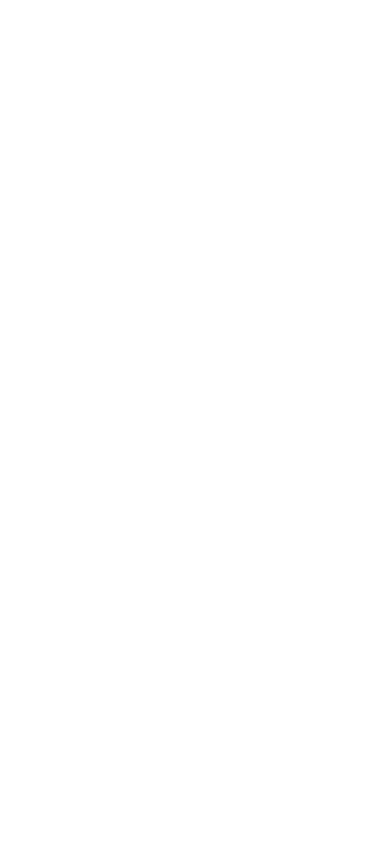
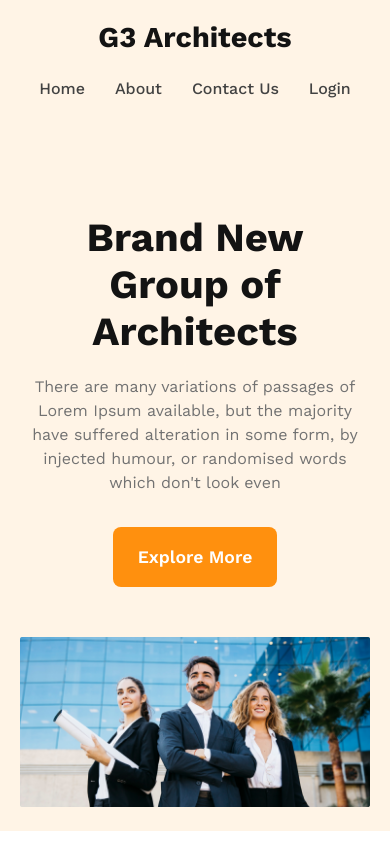
Before and after one commit to sayid-spec/g3-architect-Website, a plain HTML site: page index.html in a window 390 px wide. Drawn offline with nearby package versions, Linux system fonts and the light colour scheme.

Commit message:
banner completed

```diff
--- a/arcitect-styles/style.css
+++ b/arcitect-styles/style.css
@@ -2,7 +2,144 @@
 
 @import url("https://fonts.googleapis.com/css2?family=Work+Sans:wght@400;500;600;700;800&display=swap");
 
+/* shared styles */
 * {
   box-sizing: border-box;
+  margin: 0;
+  padding: 0;
   font-family: "Work Sans", sans-serif;
 }
+img {
+  width: 100%;
+}
+:root {
+  --primary-clr: #ff900e;
+
+  --Dark-01: #131313;
+  --Dark-03: #727272;
+  --Dark-02: #424242;
+}
+.primary-btn {
+  padding: 20px 25px;
+  border-radius: 8px;
+  background: #ff900e;
+  color: #fff;
+  border: none;
+  font-size: 1.1rem;
+  font-weight: 600;
+}
+
+/* header styles */
+header {
+  padding: 50px 240px;
+  background: rgba(255, 144, 14, 0.1);
+}
+header nav {
+  display: flex;
+  justify-content: space-between;
+  align-items: center;
+  margin-bottom: 7.25rem;
+}
+header nav > ul {
+  display: flex;
+  gap: 30px;
+
+  color: var(--Dark-02, #424242);
+
+  font-size: 1.125rem;
+
+  font-weight: 500;
+}
+header nav ul li {
+  list-style-type: none;
+}
+nav ul a {
+  text-decoration: none;
+}
+.nav-title {
+  color: var(--Dark-01, #131313);
+
+  font-size: 2.5rem;
+
+  font-weight: 700;
+}
+.banner-content {
+  text-align: center;
+  max-width: 40rem;
+  margin: 0 auto;
+}
+.banner-content .banner-title {
+  color: var(--Dark-01, #131313);
+
+  font-size: 3.4rem;
+
+  font-weight: 700;
+}
+.banner-content .description {
+  color: var(--Dark-03, #727272);
+
+  font-size: 1rem;
+  margin-top: 20px;
+  font-weight: 400;
+  line-height: 1.5rem;
+}
+.banner-content button {
+  margin: 2rem auto 3.13rem;
+}
+.banner img {
+  object-fit: cover;
+}
+
+/* main  */
+main {
+  max-width: 1440px;
+  margin: 0 auto;
+  /* margin 0 auto dile auto eta center e thakbe main  section ta */
+}
+
+/* media queris */
+
+/* for small devices */
+@media screen and (max-width: 576px) {
+  /* header */
+  header {
+    padding: 20px;
+  }
+  nav {
+    flex-direction: column;
+    gap: 25px;
+    margin-bottom: 2rem;
+  }
+  .nav-title {
+    font-size: 1.8rem;
+  }
+  header nav > ul {
+    font-size: 1rem;
+  }
+  .banner-content .banner-title {
+    font-size: 2.5rem;
+  }
+}
+
+/* medium size devices */
+
+@media screen and (min-width: 576px) and (max-width: 992px) {
+  /* header */
+  header {
+    padding: 20px;
+  }
+  header nav {
+    flex-direction: column;
+    gap: 25px;
+    margin-bottom: 2rem;
+  }
+  .nav-title {
+    font-size: 1.8rem;
+  }
+  header nav > ul {
+    font-size: 1rem;
+  }
+  .banner-content .banner-title {
+    font-size: 2.5rem;
+  }
+}
--- a/index.html
+++ b/index.html
@@ -10,10 +10,35 @@
   </head>
   <body>
     <!-- header -->
-    <header></header>
+    <header>
+      <nav>
+        <div class="nav-title">G3 Architects</div>
+        <ul>
+          <li>Home</li>
+          <li>About</li>
+          <li>Contact Us</li>
+          <li>Login</li>
+        </ul>
+      </nav>
+      <div class="banner">
+        <div class="banner-content">
+          <div class="banner-title">Brand New <br />Group of Architects</div>
+          <p class="description">
+            There are many variations of passages of Lorem Ipsum available, but
+            the majority have suffered alteration in some form, by injected
+            humour, or randomised words which don't look even
+          </p>
+          <button class="primary-btn">Explore More</button>
+        </div>
+      </div>
+      <img src="images/banner.png" alt="" />
+    </header>
 
     <!-- main -->
-    <main></main>
+    <main>
+      <!-- FEATURES SECTION -->
+      <section class="feature"></section>
+    </main>
 
     <!-- FOOTER -->
     <footer></footer>
```
